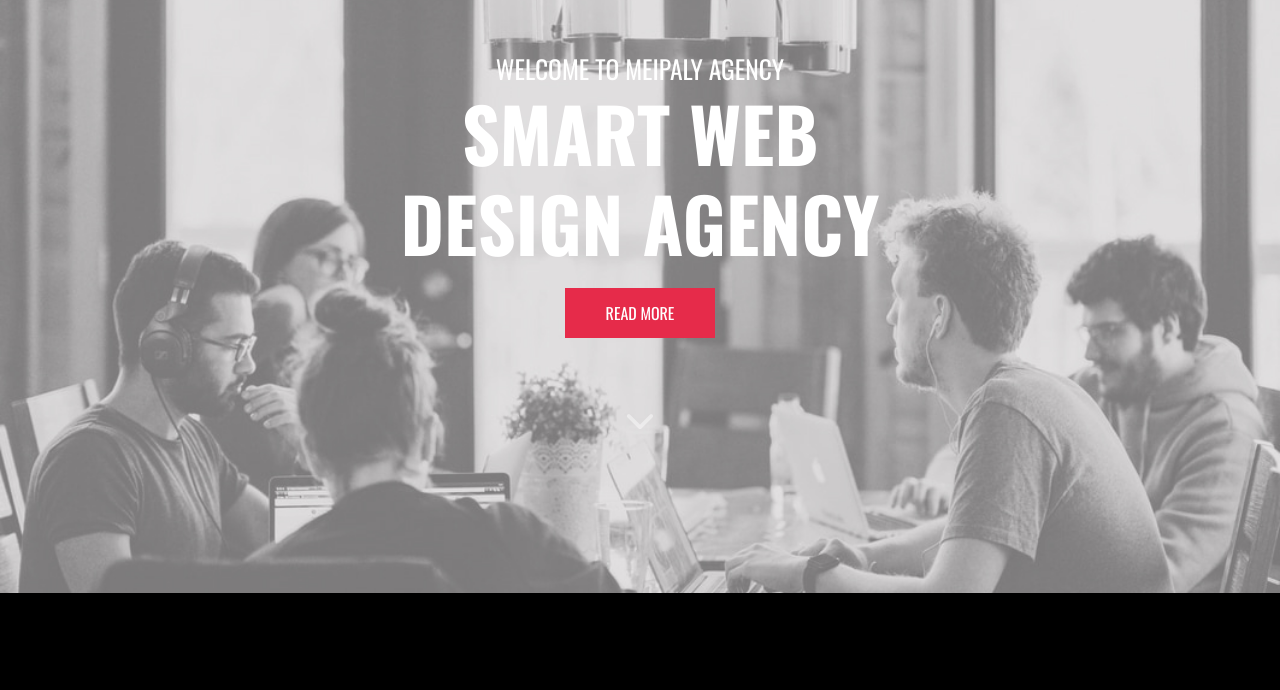
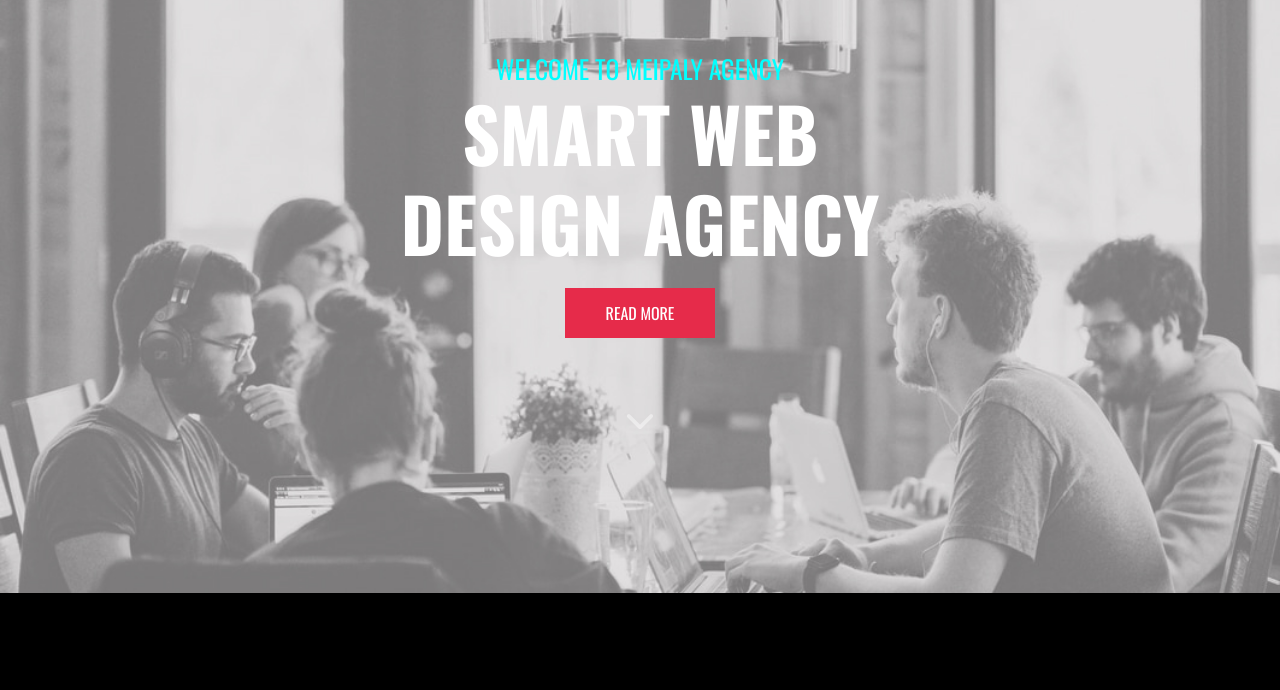
Before and after one commit to ducnhantapdev/BC82_demoGit, a website: page index.html in a window 1280 px wide. Shown: the part 103-793 px from the top of the page. Drawn offline with nearby package versions, Linux system fonts and the light colour scheme; some packages are replaced by stand-ins of ours; a script that the page names is missing.

Commit message:
update color h1

```diff
--- a/index.html
+++ b/index.html
@@ -62,7 +62,7 @@
         <section id="wrapper__welcome">
             <div class="wrapper__welcome">
                 <div class="welcome__content">
-                    <h1>WELCOME TO MEIPALY AGENCY</h1>
+                    <h1 style="color:aqua">WELCOME TO MEIPALY AGENCY</h1>
                     <p class="p__first">SMART WEB </p>
                     <P class="p__second">DESIGN AGENCY</P>
                     <p class="p__third">READ MORE</p>
```
